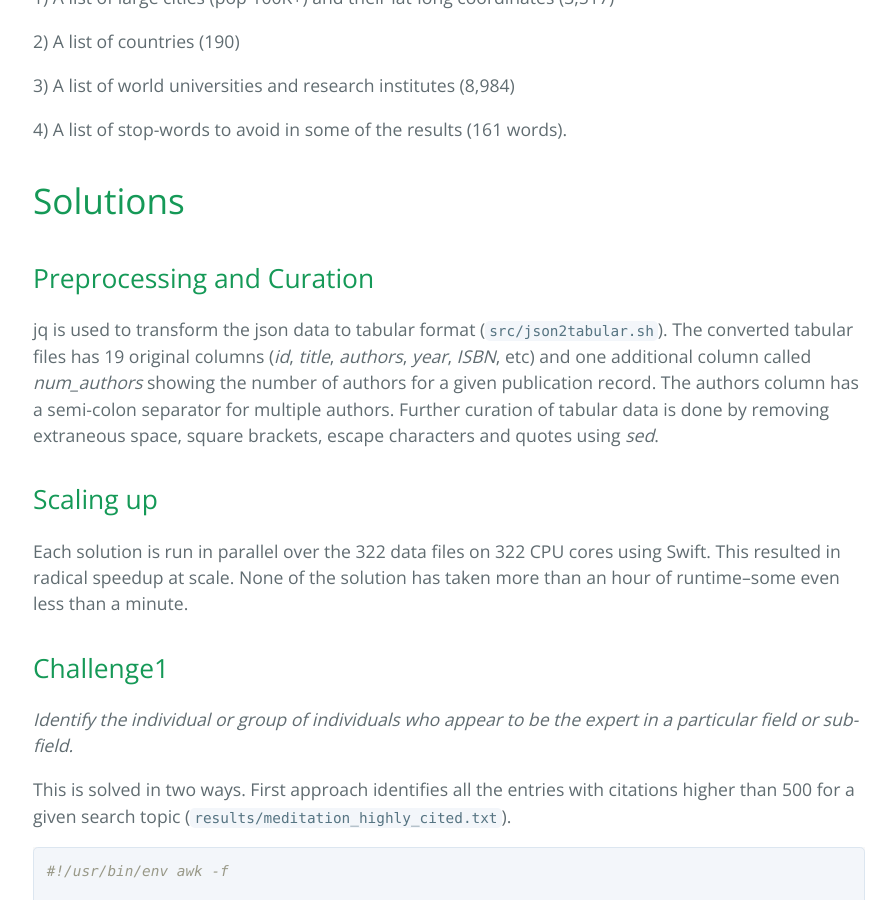
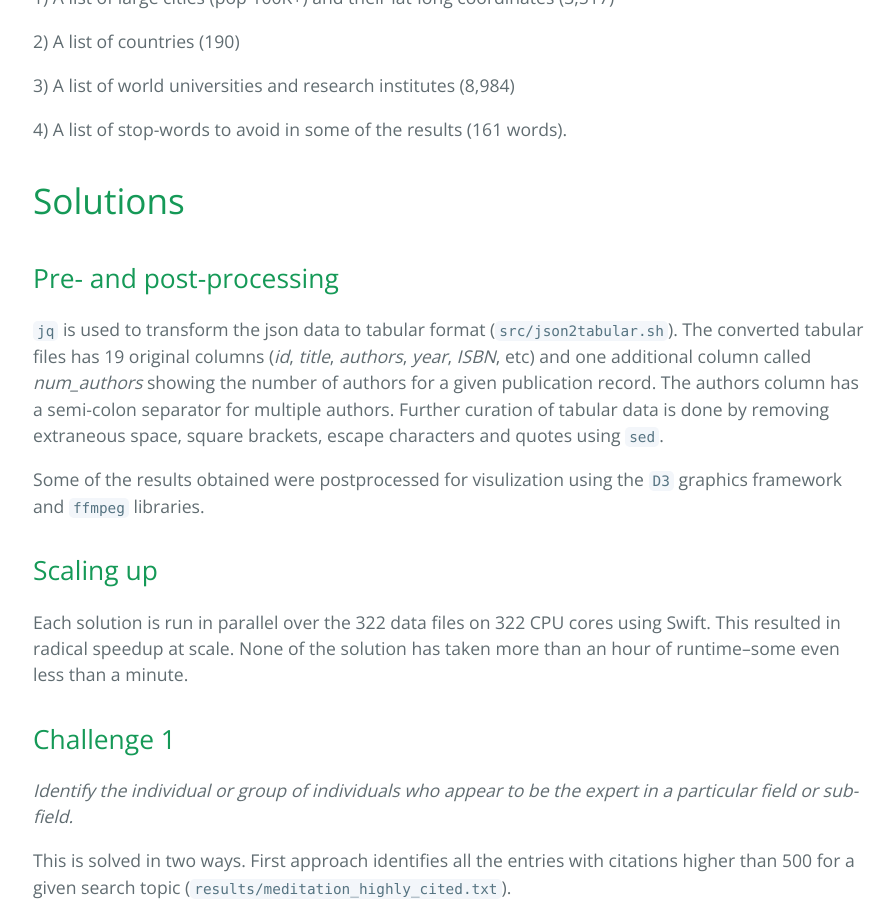
Before and after one commit to ketancmaheshwari/ketancmaheshwari.github.io, a Jekyll site: the page built from _posts/2020-05-19-SMC18-Data-Challenge-4.md, in a window 1280 px wide and 900 px high, scrolled down 2490 px. Shown: the whole window, without its empty margins (191-1087 px from the left). Built offline with Jekyll 4.4.1, drawn with Linux system fonts in a browser that asks for light colours; some of the changed text lies outside the part shown.

Commit message:
minor changes

````diff
--- a/_posts/2020-05-19-SMC18-Data-Challenge-4.md
+++ b/_posts/2020-05-19-SMC18-Data-Challenge-4.md
@@ -67,15 +67,17 @@ In addition to the existing data, I use four lists:
 
 # Solutions
 
-## Preprocessing and Curation
+## Pre- and post-processing
 
-jq is used to transform the json data to tabular format (`src/json2tabular.sh`). The converted tabular files has 19 original columns (*id*, *title*, *authors*, *year*, *ISBN*,  etc) and one additional column called *num_authors* showing the number of authors for a given publication record. The authors column has a semi-colon separator for multiple authors. Further curation of tabular data is done by removing extraneous space, square brackets, escape characters and quotes using *sed*.
+`jq` is used to transform the json data to tabular format (`src/json2tabular.sh`). The converted tabular files has 19 original columns (*id*, *title*, *authors*, *year*, *ISBN*,  etc) and one additional column called *num_authors* showing the number of authors for a given publication record. The authors column has a semi-colon separator for multiple authors. Further curation of tabular data is done by removing extraneous space, square brackets, escape characters and quotes using `sed`.
+
+Some of the results obtained were postprocessed for visulization using the `D3` graphics framework and `ffmpeg` libraries.
 
 ## Scaling up
 
 Each solution is run in parallel over the 322 data files on 322 CPU cores using Swift. This resulted in radical speedup at scale. None of the solution has taken more than an hour of runtime–some even less than a minute.
 
-## Challenge1
+## Challenge 1
 
 *Identify the individual or group of individuals who appear to be the expert in a particular field or sub-field.*
 
@@ -151,7 +153,7 @@ END{
 ```
 Along side is a result of a query for all-time list of most cited papers with a threshold of 20,000 in `results/top_papers.txt`. The parallel implementation of the solution finishes in **25 seconds**.
 
-## Challenge2
+## Challenge 2
 
 *Identify topics that have been researched across all publications.*
 
@@ -244,9 +246,9 @@ file joined <"joined.txt"> = cat(outfiles);
 */
 ```
 
-## Challenge3
+## Challenge 3
 
-*visualize the geographic distribution of the topics in the publications.*
+*Visualize the geographic distribution of the topics in the publications.*
 
 This is solved by identifying the author affiliations for the records that has the search topic in them. The affiliation is searched against three databases–cities, universities and countries to find out the geographic locations for that research. The results are aggregated to present a list of centers for which a given keyword appears most frequently. For cities, the results are plotted on world map. One such example is shown [here](https://github.com/ketancmaheshwari/SMC18/blob/master/results/bird_research_cities.png) for the topic "birds". The `results/` directory contains other similar results such as epilepsy, opioid, meditation research by universities and by countries. The parallel implementation finishes in **25 seconds**. The awk code is shown below.
 
@@ -299,12 +301,12 @@ END{
 # sort -nr -k 1 citywise_papers.txt > tmp && mv tmp citywise_papers.txt
 # OR
 # After running the swift app:
-#awk -F: '{a[$2]+=$1} END{for (k in a) print a[k],k}' joined_cities.txt \
+# awk -F: '{a[$2]+=$1} END{for (k in a) print a[k],k}' joined_cities.txt \
          | sort -nr > tmp && mv tmp joined_cities.txt
 
 ```
 
-## Challenge4
+## Challenge 4
 
 *Identify how topics have shifted over time.*
 
@@ -314,7 +316,7 @@ This problem may be solved in three distinct ways. The first approach processes
 #!/usr/bin/env awk -f
 
 # Problem Statement
-#    Identify how topics have shifted over time.
+# Identify how topics have shifted over time.
 
 # Solution 1 below will search for any two topics
 # mentioned and show the number of occurence of both the topics yearwise
@@ -377,7 +379,7 @@ END{
 }
 
 # Run via Swift in parallel. If serial, run like so:
-#awk -f code/prob4_p2.awk aminer_mag_papers/*.txt > yearwise_trending_keywords.txt
+# awk -f code/prob4_p2.awk aminer_mag_papers/*.txt > yearwise_trending_keywords.txt
 
 ```
 
@@ -393,6 +395,7 @@ The third approach finds the top 10 most frequently occurring terms each year to
 BEGIN{
     FS = "qwqw"
     IGNORECASE = 1
+
     # Field names
     id=1; title=2; num_authors=3; doi=4; fos_isbn=5; doctype_issn=6;
     lang=7; n_citation=8; issue=9; url=10; volume=11; page_start=12;
@@ -459,7 +462,7 @@ foreach y in [1800:2017:1]{
 }
 ```
 
-## Challenge5
+## Challenge 5
 
 *Given a research proposal, determine whether the proposed work has been accomplished previously.*
 
````
Also changed, not shown: other parts of _posts/2020-05-19-SMC18-Data-Challenge-4.md (+0 -3 lines).
